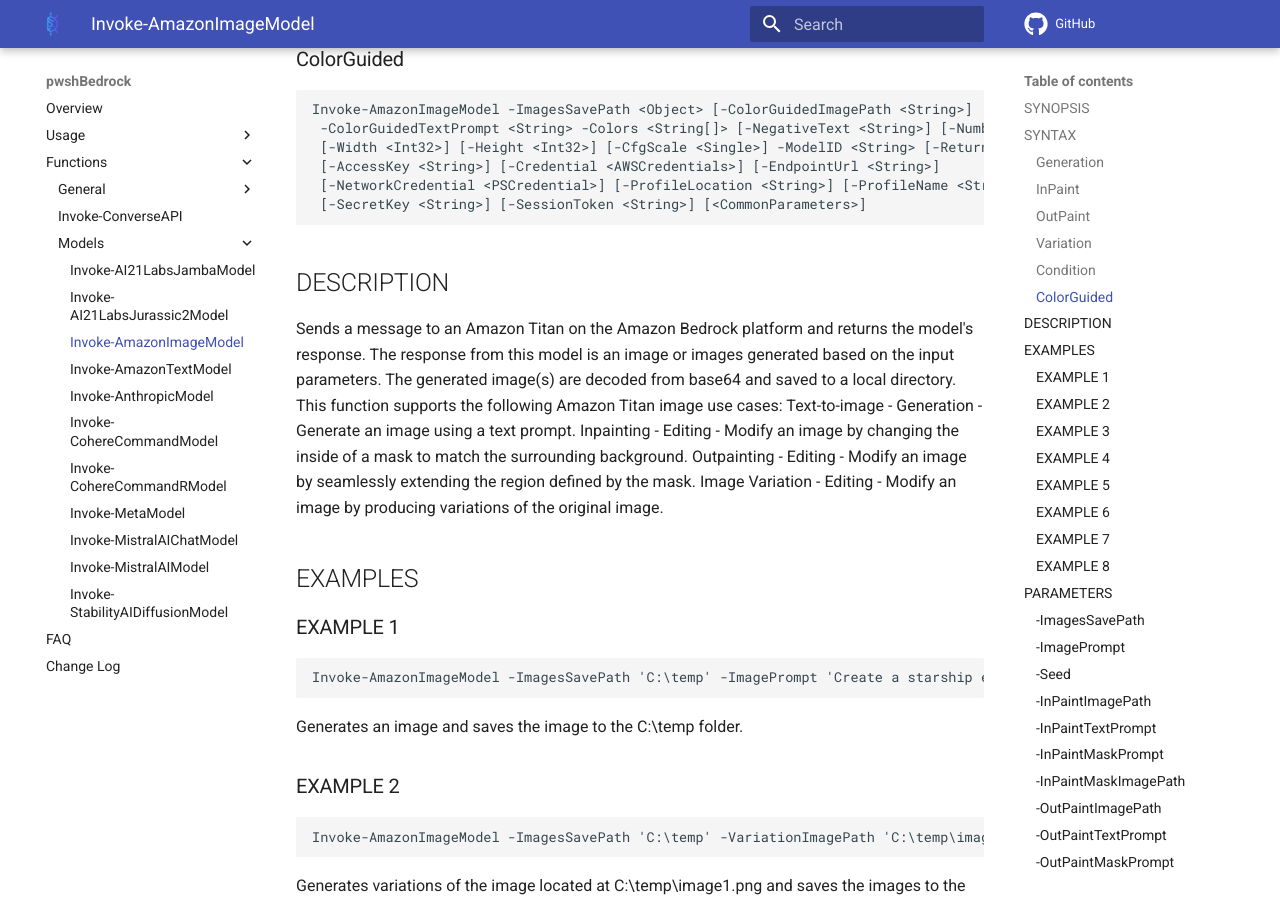
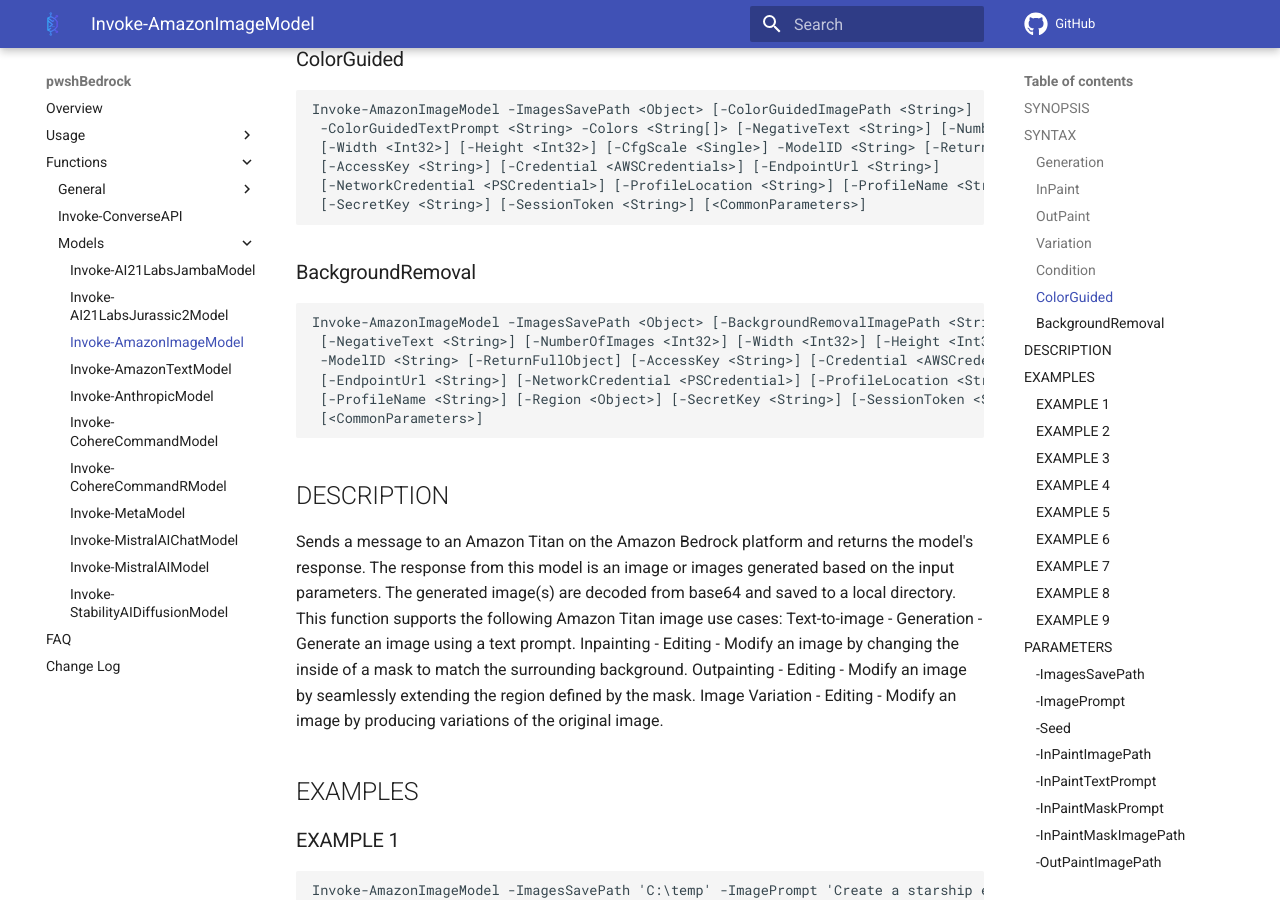
Before and after one commit to techthoughts2/pwshBedrock, an MkDocs documentation site: the page built from docs/Invoke-AmazonImageModel.md, in a window 1280 px wide and 900 px high, scrolled down 1395 px. Built offline with MkDocs 1.6.1 and Material for MkDocs 9.7.7, drawn with Linux system fonts in a browser that asks for light colours; comment, search, counter and statistics services are not loaded; some of the changed text lies outside the part shown.

Commit message:
added new background removal parameters to Invoke-AmazonImageModel

````diff
--- a/docs/Invoke-AmazonImageModel.md
+++ b/docs/Invoke-AmazonImageModel.md
@@ -70,6 +70,16 @@
  [-AccessKey <String>] [-Credential <AWSCredentials>] [-EndpointUrl <String>]
  [-NetworkCredential <PSCredential>] [-ProfileLocation <String>] [-ProfileName <String>] [-Region <Object>]
  [-SecretKey <String>] [-SessionToken <String>] [<CommonParameters>]
+```
+
+### BackgroundRemoval
+```
+Invoke-AmazonImageModel -ImagesSavePath <Object> [-BackgroundRemovalImagePath <String>]
+ [-NegativeText <String>] [-NumberOfImages <Int32>] [-Width <Int32>] [-Height <Int32>] [-CfgScale <Single>]
+ -ModelID <String> [-ReturnFullObject] [-AccessKey <String>] [-Credential <AWSCredentials>]
+ [-EndpointUrl <String>] [-NetworkCredential <PSCredential>] [-ProfileLocation <String>]
+ [-ProfileName <String>] [-Region <Object>] [-SecretKey <String>] [-SessionToken <String>]
+ [<CommonParameters>]
 ```
 
 ## DESCRIPTION
@@ -201,6 +211,20 @@
 ```
 
 Generates an image based on the text prompt colored by the specified hex colors and saves the image to the specified folder.
+
+### EXAMPLE 9
+```
+$invokeAmazonImageSplat = @{
+    ImagesSavePath             = 'C:\temp'
+    BackgroundRemovalImagePath = $backgroundRemovalImage
+    ModelID                    = $ModelID
+    Credential                 = $awsCredential
+    Region                     = 'us-west-2'
+}
+Invoke-AmazonImageModel @invokeAmazonImageSplat
+```
+
+Removes the background from the image located at $backgroundRemovalImage and saves the image to the specified folder.
 
 ## PARAMETERS
 
@@ -551,6 +575,21 @@
 Accept wildcard characters: False
 ```
 
+### -BackgroundRemovalImagePath
+File path to local media file that you want to have the background removed from.
+
+```yaml
+Type: String
+Parameter Sets: BackgroundRemoval
+Aliases:
+
+Required: False
+Position: Named
+Default value: None
+Accept pipeline input: False
+Accept wildcard characters: False
+```
+
 ### -NegativeText
 A text prompt to define what not to include in the image.
 Don't use negative words in the negativeText prompt.
````
Also changed, not shown: docs/CHANGELOG.md (+2 -1 lines), docs/pwshBedrock.md (+1 -1 lines), 3 other files.
